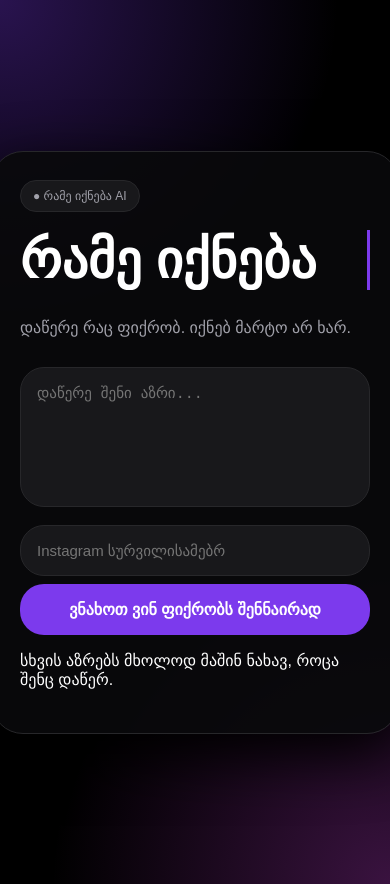
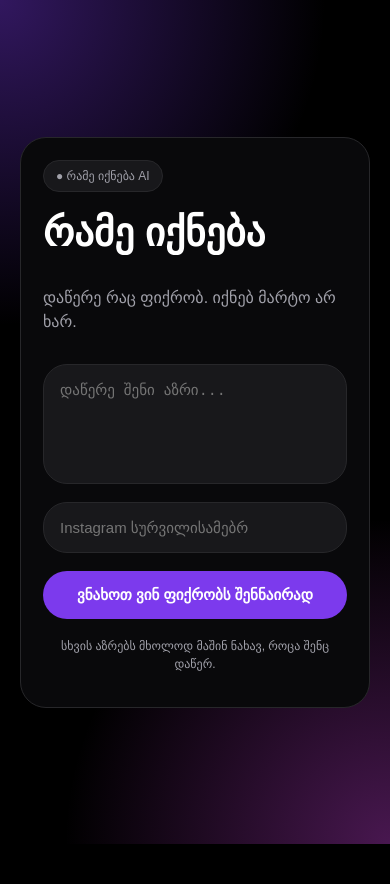
Before and after one commit to xoargadaob/rameiqneba, a React (Vite) app: page / in a window 390 px wide. After the commit the page ends 844 px from the top, so only its background shows below. Built offline with nearby package versions, Linux system fonts and the light colour scheme.

Commit message:
Update style.css

```diff
--- a/src/style.css
+++ b/src/style.css
@@ -1,3 +1,7 @@
+* {
+  box-sizing: border-box;
+}
+
 body {
   margin: 0;
   font-family: Arial, sans-serif;
@@ -12,25 +16,23 @@ body {
   justify-content: center;
   padding: 20px;
   background:
-    radial-gradient(circle at top left, #7c3aed55, transparent 35%),
-    radial-gradient(circle at bottom right, #d946ef44, transparent 35%),
+    radial-gradient(circle at top left, #7c3aed66, transparent 35%),
+    radial-gradient(circle at bottom right, #d946ef55, transparent 35%),
     #000;
 }
 
 .card {
   width: 100%;
   max-width: 420px;
-  background: rgba(9, 9, 11, 0.92);
+  background: #09090b;
   border: 1px solid #27272a;
   border-radius: 32px;
   padding: 28px;
-  box-shadow: 0 20px 60px #000;
+  overflow: hidden;
 }
 
 .badge {
-  display: inline-flex;
-  align-items: center;
-  gap: 8px;
+  display: inline-block;
   background: #18181b;
   border: 1px solid #27272a;
   border-radius: 999px;
@@ -39,27 +41,69 @@ body {
   font-size: 12px;
 }
 
-.dot {
-  width: 8px;
-  height: 8px;
-  background: #22c55e;
-  border-radius: 50%;
+.animated-title {
+  min-height: 60px;
+  margin: 18px 0 8px;
+  overflow: hidden;
 }
 
-h1 {
-  font-size: 52px;
-  margin: 18px 0 8px;
+.animated-title::after {
+  content: "რამე იქნება";
+  font-size: clamp(34px, 10vw, 52px);
+  font-weight: 900;
+  white-space: nowrap;
+  overflow: hidden;
+  border-right: 3px solid #7c3aed;
+  display: inline-block;
+  width: 0;
+  max-width: 100%;
+  animation: typingCycle 8s infinite;
+}
+
+@keyframes typingCycle {
+  0% {
+    content: "რამე იქნება";
+    width: 0;
+  }
+
+  15% {
+    width: 100%;
+  }
+
+  35% {
+    width: 100%;
+  }
+
+  50% {
+    width: 0;
+  }
+
+  51% {
+    content: "რამე მოხდება";
+  }
+
+  65% {
+    width: 100%;
+  }
+
+  85% {
+    width: 100%;
+  }
+
+  100% {
+    width: 0;
+  }
 }
 
 .subtitle,
-small {
+.note {
   color: #a1a1aa;
+  line-height: 1.5;
 }
 
 textarea,
 input {
   width: 100%;
-  box-sizing: border-box;
   background: #18181b;
   color: white;
   border: 1px solid #27272a;
@@ -75,84 +119,24 @@ textarea {
   resize: none;
 }
 
-.privacy-wrapper {
-  margin-top: 16px;
-  margin-bottom: 18px;
-}
-
-.privacy-title {
-  font-size: 14px;
-  font-weight: bold;
-  color: #d4d4d8;
-  margin-bottom: 10px;
-}
-
-.privacy-card {
+.main-btn {
   width: 100%;
-  border: 1px solid #27272a;
-  background: #18181b;
+  background: #7c3aed;
   color: white;
+  border: none;
   border-radius: 24px;
   padding: 16px;
-  margin-top: 10px;
-  display: flex;
-  align-items: center;
-  justify-content: space-between;
-  text-align: left;
-  cursor: pointer;
-}
-
-.privacy-card.active {
-  border-color: #7c3aed;
-  background: #211333;
-}
-
-.privacy-card h3 {
-  margin: 0 0 5px;
-  font-size: 15px;
-}
-
-.privacy-card p {
-  margin: 0;
-  color: #a1a1aa;
-  font-size: 13px;
-}
-
-.circle {
-  width: 20px;
-  height: 20px;
-  border: 1px solid #71717a;
-  border-radius: 50%;
-  flex-shrink: 0;
-}
-
-.active-circle {
-  background: #7c3aed;
-  border-color: #7c3aed;
-}
-
-.main-btn {
-  width: 100%;
-  border: 0;
-  border-radius: 24px;
-  padding: 16px;
-  margin-top: 8px;
-  background: #7c3aed;
-  color: white;
+  margin-top: 18px;
   font-weight: bold;
   font-size: 16px;
   cursor: pointer;
+  transition: 0.2s;
 }
 
 .main-btn:hover {
   background: #8b5cf6;
 }
 
-small {
-  display: block;
-  text-align: center;
-  margin-top: 18px;
-}
 .result {
   margin-top: 16px;
   background: #18181b;
@@ -163,49 +147,25 @@ small {
   text-align: center;
   font-size: 14px;
 }
-.animated-title::after {
-  content: "რამე იქნება";
-  font-size: 52px;
-  font-weight: 900;
-  white-space: nowrap;
-  overflow: hidden;
-  border-right: 3px solid #7c3aed;
-  display: inline-block;
-  width: 0;
-  animation: typingCycle 8s infinite;
+
+.note {
+  text-align: center;
+  font-size: 12px;
+  margin-top: 18px;
 }
 
-@keyframes typingCycle {
-  0% {
-    content: "რამე იქნება";
-    width: 0;
+@media (max-width: 480px) {
+  .card {
+    padding: 22px;
+    border-radius: 26px;
   }
 
-  15% {
-    width: 11ch;
+  textarea {
+    height: 120px;
   }
 
-  35% {
-    width: 11ch;
-  }
-
-  50% {
-    width: 0;
-  }
-
-  51% {
-    content: "რამე მოხდება";
-  }
-
-  65% {
-    width: 12ch;
-  }
-
-  85% {
-    width: 12ch;
-  }
-
-  100% {
-    width: 0;
+  .main-btn {
+    font-size: 15px;
+    padding: 15px;
   }
 }
```
